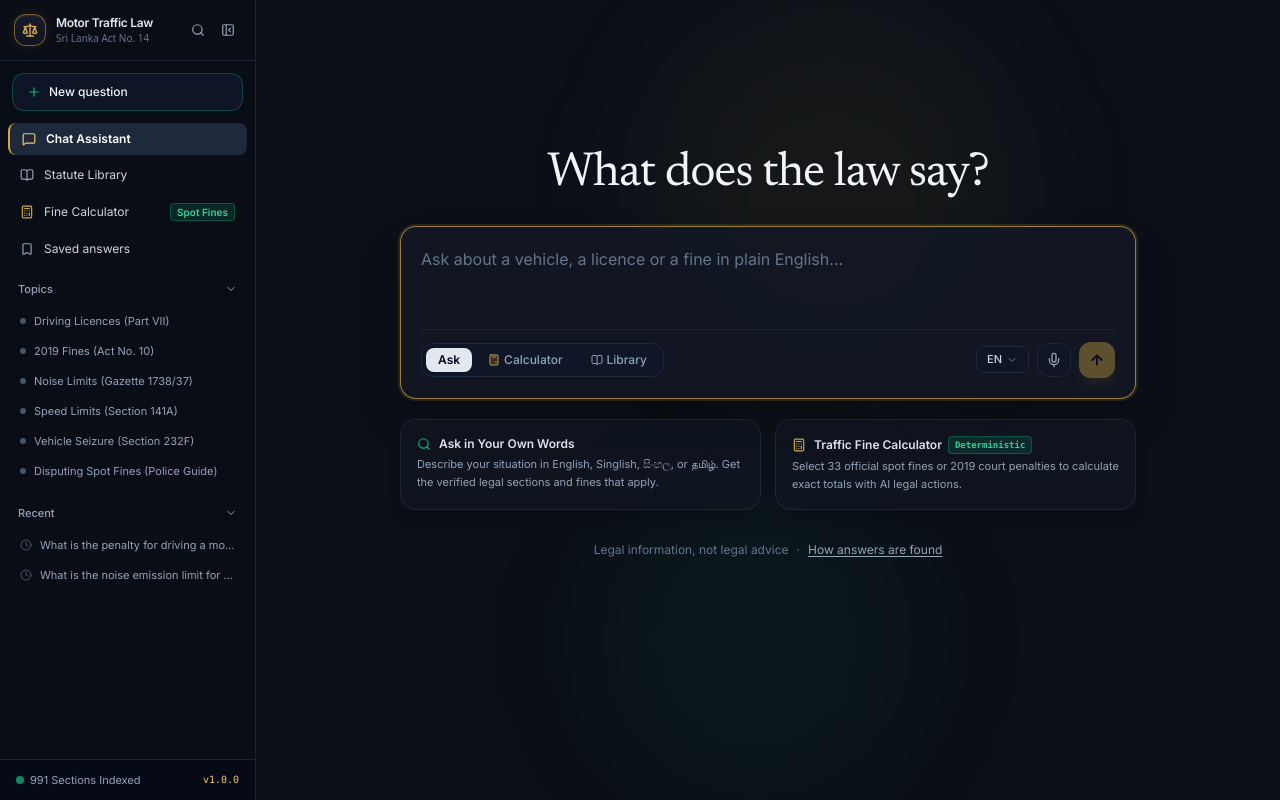
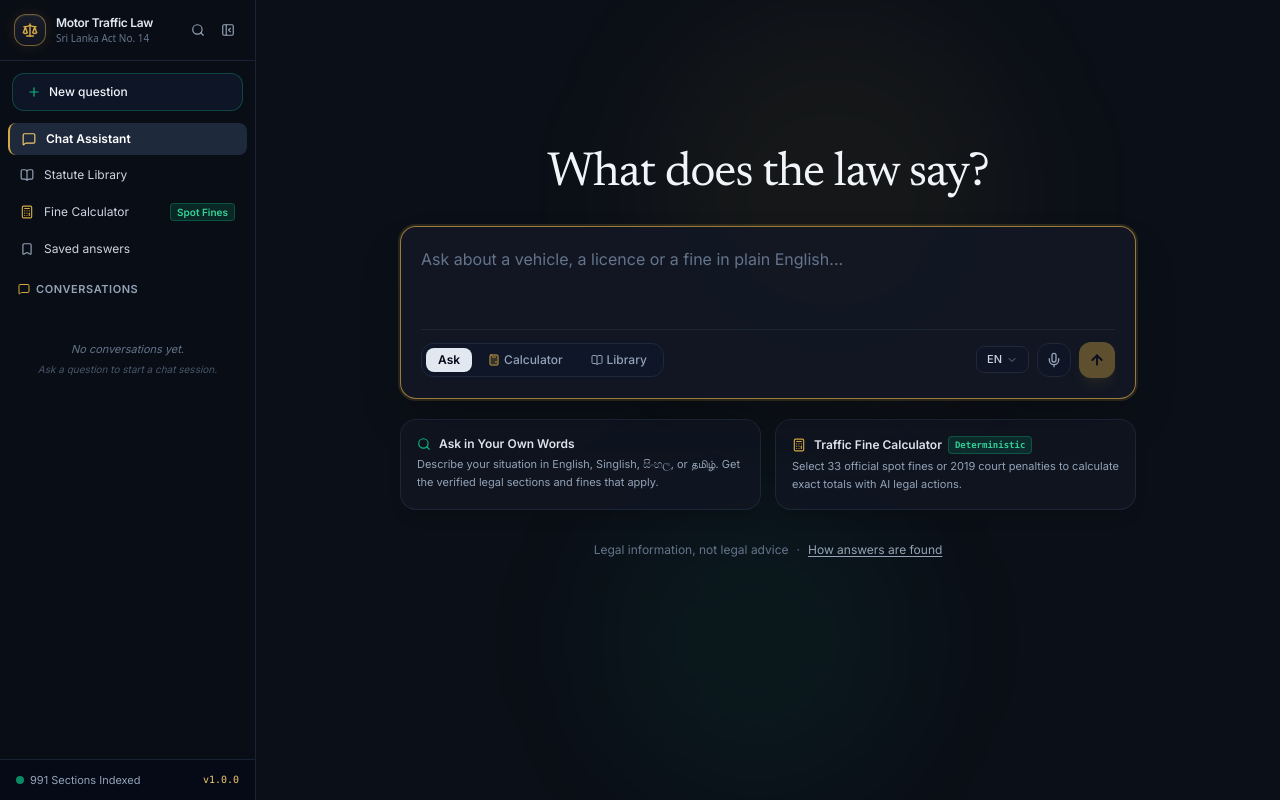
Before and after one commit to isuruamarasingheu/rag-motor-traffic, a React (Vite) app in the folder frontend/: page / in a window 1280 px wide. Built offline with nearby package versions, Linux system fonts and the light colour scheme.

Commit message:
feat: persist multi-turn chat sessions in LocalStorage and show Conversations in left sidebar

```diff
--- a/frontend/src/App.jsx
+++ b/frontend/src/App.jsx
@@ -17,7 +17,18 @@ export default function App() {
   const [error, setError] = useState(null);
   const [sidebarCollapsed, setSidebarCollapsed] = useState(false);
 
-  // Chat conversation stream state (independent stateless queries presented as a flowing chat)
+  // Chat sessions state with LocalStorage persistence
+  const [sessions, setSessions] = useState(() => {
+    try {
+      const saved = localStorage.getItem('rag_mta_sessions');
+      return saved ? JSON.parse(saved) : [];
+    } catch {
+      return [];
+    }
+  });
+  const [currentSessionId, setCurrentSessionId] = useState(null);
+
+  // Current session's active chat stream of turns
   const [chatStream, setChatStream] = useState([]);
   const [activeTurnId, setActiveTurnId] = useState(null);
   const [isSourceSidebarOpen, setIsSourceSidebarOpen] = useState(false);
@@ -28,19 +39,7 @@ export default function App() {
   // Scroll ref for chat stream
   const messagesEndRef = useRef(null);
 
-  // History & Saved Answers with LocalStorage persistence
-  const [history, setHistory] = useState(() => {
-    try {
-      const saved = localStorage.getItem('rag_mta_history');
-      return saved ? JSON.parse(saved) : [
-        { question: 'What is the penalty for driving a motor vehicle without a valid driving licence?' },
-        { question: 'What is the noise emission limit for a motorcycle silencer under the law?' },
-      ];
-    } catch {
-      return [];
-    }
-  });
-
+  // Saved answers bookmarks
   const [savedAnswers, setSavedAnswers] = useState(() => {
     try {
       const saved = localStorage.getItem('rag_mta_saved');
@@ -50,14 +49,16 @@ export default function App() {
     }
   });
 
+  // Sync sessions to LocalStorage
   useEffect(() => {
     try {
-      localStorage.setItem('rag_mta_history', JSON.stringify(history));
+      localStorage.setItem('rag_mta_sessions', JSON.stringify(sessions));
     } catch (e) {
-      console.error(e);
+      console.error('Failed to save sessions to localStorage:', e);
     }
-  }, [history]);
+  }, [sessions]);
 
+  // Sync saved answers bookmarks to LocalStorage
   useEffect(() => {
     try {
       localStorage.setItem('rag_mta_saved', JSON.stringify(savedAnswers));
@@ -82,27 +83,59 @@ export default function App() {
       return;
     }
 
+    let activeSessionId = currentSessionId;
+    if (!activeSessionId) {
+      activeSessionId = `sess_${Date.now()}`;
+      setCurrentSessionId(activeSessionId);
+    }
+
+    const shortTitle = cleanQ.length > 38 ? cleanQ.slice(0, 38).trim() + '...' : cleanQ;
     const turnId = Date.now().toString();
+
+    const newTurn = {
+      id: turnId,
+      question: cleanQ,
+      result: null,
+      loading: true,
+      error: null,
+    };
+
     setLoading(true);
     setError(null);
-    setQuestion(''); // Immediately clear input field so follow-up bar is fresh
-    setCurrentView('chat'); // Always ensure chat view is active when asking
+    setQuestion(''); // Immediately clear input field
+    setCurrentView('chat');
 
-    // Append new turn to chat stream
-    setChatStream((prev) => [
-      ...prev,
-      {
-        id: turnId,
-        question: cleanQ,
-        result: null,
-        loading: true,
-        error: null,
-      },
-    ]);
+    // Append new turn to active chatStream
+    setChatStream((prev) => [...prev, newTurn]);
     setActiveTurnId(turnId);
 
+    // Save new turn into sessions in LocalStorage
+    setSessions((prev) => {
+      const existing = prev.find((s) => s.id === activeSessionId);
+      if (existing) {
+        return prev.map((s) =>
+          s.id === activeSessionId
+            ? {
+                ...s,
+                updatedAt: Date.now(),
+                turns: [...s.turns, newTurn],
+              }
+            : s
+        );
+      } else {
+        const newSession = {
+          id: activeSessionId,
+          title: shortTitle,
+          createdAt: Date.now(),
+          updatedAt: Date.now(),
+          turns: [newTurn],
+        };
+        return [newSession, ...prev];
+      }
+    });
+
     try {
-      // Independent, clean RAG retrieval from official corpus (stateless per turn)
+      // Independent, clean RAG retrieval from official corpus (stateless per query)
       const response = await fetch('/ask', {
         method: 'POST',
         headers: {
@@ -126,7 +159,7 @@ export default function App() {
 
       const data = await response.json();
 
-      // Populate completed result for this specific turn
+      // Populate completed result for this specific turn in chatStream
       setChatStream((prev) =>
         prev.map((turn) =>
           turn.id === turnId
@@ -135,11 +168,22 @@ export default function App() {
         )
       );
 
-      // Add to recent history (unique, max 12)
-      setHistory((prev) => {
-        const filtered = prev.filter((item) => item.question !== cleanQ);
-        return [{ question: cleanQ, status: data.status }, ...filtered].slice(0, 12);
-      });
+      // Populate completed result for this specific turn in sessions
+      setSessions((prev) =>
+        prev.map((s) =>
+          s.id === activeSessionId
+            ? {
+                ...s,
+                updatedAt: Date.now(),
+                turns: s.turns.map((turn) =>
+                  turn.id === turnId
+                    ? { ...turn, result: data, loading: false }
+                    : turn
+                ),
+              }
+            : s
+        )
+      );
     } catch (err) {
       const errMsg = err.message || 'Failed to connect to the legal assistant backend.';
       setError(errMsg);
@@ -150,20 +194,47 @@ export default function App() {
             : turn
         )
       );
+      setSessions((prev) =>
+        prev.map((s) =>
+          s.id === activeSessionId
+            ? {
+                ...s,
+                turns: s.turns.map((turn) =>
+                  turn.id === turnId
+                    ? { ...turn, loading: false, error: errMsg }
+                    : turn
+                ),
+              }
+            : s
+        )
+      );
     } finally {
       setLoading(false);
     }
   };
 
-  const handleSelectQuery = (q) => {
-    setQuestion('');
+  const handleSelectSession = (sessionId) => {
+    const target = sessions.find((s) => s.id === sessionId);
+    if (!target) return;
+    setCurrentSessionId(target.id);
+    setChatStream(target.turns || []);
+    const lastTurn = target.turns?.[target.turns.length - 1];
+    setActiveTurnId(lastTurn ? lastTurn.id : null);
+    setIsSourceSidebarOpen(false);
     setCurrentView('chat');
-    handleAsk(null, q);
+  };
+
+  const handleDeleteSession = (sessionId) => {
+    setSessions((prev) => prev.filter((s) => s.id !== sessionId));
+    if (currentSessionId === sessionId) {
+      handleNewQuestion();
+    }
   };
 
   const handleNewQuestion = () => {
     setQuestion('');
     setError(null);
+    setCurrentSessionId(null);
     setChatStream([]);
     setActiveTurnId(null);
     setIsSourceSidebarOpen(false);
@@ -194,9 +265,11 @@ export default function App() {
         <Sidebar
           activeView={currentView}
           onNavigate={(view) => setCurrentView(view)}
-          onSelectQuery={handleSelectQuery}
           onNewQuestion={handleNewQuestion}
-          history={history}
+          sessions={sessions}
+          activeSessionId={currentSessionId}
+          onSelectSession={handleSelectSession}
+          onDeleteSession={handleDeleteSession}
           savedCount={savedAnswers.length}
           collapsed={sidebarCollapsed}
           setCollapsed={setSidebarCollapsed}
@@ -238,7 +311,7 @@ export default function App() {
             onRemove={(idx) => setSavedAnswers((prev) => prev.filter((_, i) => i !== idx))}
             onSelect={(q) => {
               setCurrentView('chat');
-              handleSelectQuery(q);
+              handleAsk(null, q);
             }}
             onBackToChat={() => setCurrentView('chat')}
           />
@@ -325,7 +398,7 @@ export default function App() {
                               <span className="relative inline-flex rounded-full h-2 w-2 bg-[#d4a843]" />
                             </span>
                             <span className="tracking-wide">
-                              Consulting 991 sections & verifying statutory citations...
+                              Consulting 991 sections &amp; verifying statutory citations...
                             </span>
                           </div>
                         </div>
--- a/frontend/src/components/Sidebar.jsx
+++ b/frontend/src/components/Sidebar.jsx
@@ -1,58 +1,28 @@
-import React, { useState } from 'react';
+import React from 'react';
 import {
   Plus,
   BookOpen,
   Bookmark,
   Calculator,
-  ChevronDown,
-  ChevronRight,
   Search,
   PanelLeftClose,
-  Clock,
   MessageSquare,
+  Trash2,
 } from 'lucide-react';
 import GoldenScaleLogo from './GoldenScaleLogo';
-
-const TOPIC_PRESETS = [
-  {
-    title: 'Driving Licences (Part VII)',
-    query: 'What is the penalty for driving a motor vehicle without a valid driving licence?',
-  },
-  {
-    title: '2019 Fines (Act No. 10)',
-    query: 'What are the fines under Motor Traffic Amendment Act No 10 of 2019?',
-  },
-  {
-    title: 'Noise Limits (Gazette 1738/37)',
-    query: 'What is the noise emission limit for a motorcycle silencer under the law?',
-  },
-  {
-    title: 'Speed Limits (Section 141A)',
-    query: 'What are the penalties for speeding over the speed limit?',
-  },
-  {
-    title: 'Vehicle Seizure (Section 232F)',
-    query: 'Can a police officer seize or detain my vehicle on the road?',
-  },
-  {
-    title: 'Disputing Spot Fines (Police Guide)',
-    query: 'Can I contest or appeal a traffic fine issued by the police?',
-  },
-];
 
 export default function Sidebar({
   activeView = 'chat',
   onNavigate,
-  onSelectQuery,
   onNewQuestion,
-  history = [],
+  sessions = [],
+  activeSessionId = null,
+  onSelectSession,
+  onDeleteSession,
   savedCount = 0,
   collapsed,
   setCollapsed,
 }) {
-  const [topicsOpen, setTopicsOpen] = useState(true);
-  const [recentOpen, setRecentOpen] = useState(true);
-
   if (collapsed) {
     return (
       <aside className="w-16 bg-[#090d15] text-slate-300 flex flex-col h-full border-r border-slate-800/80 items-center py-4 space-y-6 flex-shrink-0 select-none">
@@ -78,7 +48,8 @@ export default function Sidebar({
         <nav className="flex flex-col items-center gap-4 flex-1">
           <button
             onClick={() => onNavigate('chat')}
-            className={`p-2.5 rounded-xl transition ${activeView === 'chat'
+            className={`p-2.5 rounded-xl transition ${
+              activeView === 'chat'
                 ? 'bg-[#d4a843]/20 text-[#f0c96a] border border-[#d4a843]/40'
                 : 'hover:bg-slate-800 text-slate-400 hover:text-white'
             }`}
@@ -89,18 +60,20 @@ export default function Sidebar({
 
           <button
             onClick={() => onNavigate('library')}
-            className={`p-2.5 rounded-xl transition ${activeView === 'library'
+            className={`p-2.5 rounded-xl transition ${
+              activeView === 'library'
                 ? 'bg-[#d4a843]/20 text-[#f0c96a] border border-[#d4a843]/40'
                 : 'hover:bg-slate-800 text-slate-400 hover:text-white'
             }`}
-            title="Statute Library (Data Explorer)"
+            title="Statute Library"
           >
             <BookOpen className="w-4 h-4" />
           </button>
 
           <button
             onClick={() => onNavigate('calculator')}
-            className={`p-2.5 rounded-xl transition ${activeView === 'calculator'
+            className={`p-2.5 rounded-xl transition ${
+              activeView === 'calculator'
                 ? 'bg-[#d4a843]/20 text-[#f0c96a] border border-[#d4a843]/40'
                 : 'hover:bg-slate-800 text-slate-400 hover:text-white'
             }`}
@@ -111,7 +84,8 @@ export default function Sidebar({
 
           <button
             onClick={() => onNavigate('saved')}
-            className={`p-2.5 rounded-xl transition relative ${activeView === 'saved'
+            className={`p-2.5 rounded-xl transition relative ${
+              activeView === 'saved'
                 ? 'bg-[#d4a843]/20 text-[#f0c96a] border border-[#d4a843]/40'
                 : 'hover:bg-slate-800 text-slate-400 hover:text-white'
             }`}
@@ -149,7 +123,7 @@ export default function Sidebar({
           <button
             onClick={() => onNavigate('library')}
             className="p-1.5 rounded-lg hover:text-white hover:bg-slate-800/80 transition"
-            title="Explore 991 Sections"
+            title="Explore 991 Sections in Library"
           >
             <Search className="w-3.5 h-3.5" />
           </button>
@@ -177,56 +151,60 @@ export default function Sidebar({
         </button>
       </div>
 
-      {/* Main Navigation Tabs: Chat, Statute Library, Fine Calculator, Saved Answers */}
+      {/* Main Navigation Tabs */}
       <div className="px-2 space-y-1">
         <button
           onClick={() => onNavigate('chat')}
-          className={`w-full flex items-center justify-between px-3 py-2 rounded-lg text-xs transition text-left group ${activeView === 'chat'
+          className={`w-full flex items-center justify-between px-3 py-2 rounded-lg text-xs transition text-left group ${
+            activeView === 'chat'
               ? 'bg-slate-800 text-white font-semibold border-l-2 border-[#d4a843]'
               : 'text-slate-300 hover:text-white hover:bg-slate-800/60'
           }`}
         >
           <div className="flex items-center gap-2.5">
             <MessageSquare
-              className={`w-3.5 h-3.5 transition ${activeView === 'chat'
+              className={`w-3.5 h-3.5 transition ${
+                activeView === 'chat'
                   ? 'text-[#f0c96a]'
                   : 'text-slate-400 group-hover:text-[#d4a843]'
               }`}
             />
             <span>Chat Assistant</span>
           </div>
-
         </button>
 
         <button
           onClick={() => onNavigate('library')}
-          className={`w-full flex items-center justify-between px-3 py-2 rounded-lg text-xs transition text-left group ${activeView === 'library'
+          className={`w-full flex items-center justify-between px-3 py-2 rounded-lg text-xs transition text-left group ${
+            activeView === 'library'
               ? 'bg-slate-800 text-white font-semibold border-l-2 border-[#d4a843]'
               : 'text-slate-300 hover:text-white hover:bg-slate-800/60'
           }`}
         >
           <div className="flex items-center gap-2.5">
             <BookOpen
-              className={`w-3.5 h-3.5 transition ${activeView === 'library'
+              className={`w-3.5 h-3.5 transition ${
+                activeView === 'library'
                   ? 'text-[#f0c96a]'
                   : 'text-slate-400 group-hover:text-[#d4a843]'
               }`}
             />
             <span>Statute Library</span>
           </div>
-
         </button>
 
         <button
           onClick={() => onNavigate('calculator')}
-          className={`w-full flex items-center justify-between px-3 py-2 rounded-lg text-xs transition text-left group ${activeView === 'calculator'
+          className={`w-full flex items-center justify-between px-3 py-2 rounded-lg text-xs transition text-left group ${
+            activeView === 'calculator'
               ? 'bg-slate-800 text-white font-semibold border-l-2 border-[#d4a843]'
               : 'text-slate-300 hover:text-white hover:bg-slate-800/60'
           }`}
         >
           <div className="flex items-center gap-2.5">
             <Calculator
-              className={`w-3.5 h-3.5 text-[#d4a843] ${activeView === 'calculator' ? 'scale-110' : ''
+              className={`w-3.5 h-3.5 text-[#d4a843] ${
+                activeView === 'calculator' ? 'scale-110' : ''
               }`}
             />
             <span>Fine Calculator</span>
@@ -238,14 +216,16 @@ export default function Sidebar({
 
         <button
           onClick={() => onNavigate('saved')}
-          className={`w-full flex items-center justify-between px-3 py-2 rounded-lg text-xs transition text-left group ${activeView === 'saved'
+          className={`w-full flex items-center justify-between px-3 py-2 rounded-lg text-xs transition text-left group ${
+            activeView === 'saved'
               ? 'bg-slate-800 text-white font-semibold border-l-2 border-[#d4a843]'
               : 'text-slate-300 hover:text-white hover:bg-slate-800/60'
           }`}
         >
           <div className="flex items-center gap-2.5">
             <Bookmark
-              className={`w-3.5 h-3.5 transition ${activeView === 'saved'
+              className={`w-3.5 h-3.5 transition ${
+                activeView === 'saved'
                   ? 'text-[#f0c96a]'
                   : 'text-slate-400 group-hover:text-[#d4a843]'
               }`}
@@ -260,77 +240,74 @@ export default function Sidebar({
         </button>
       </div>
 
-      {/* Accordions Container */}
-      <div className="flex-1 overflow-y-auto px-2 py-3 space-y-4 text-xs">
-        {/* Topics Accordion */}
-        <div className="space-y-1">
-          <button
-            onClick={() => setTopicsOpen(!topicsOpen)}
-            className="w-full flex items-center justify-between px-2.5 py-1 text-[11px] font-medium text-slate-400 hover:text-slate-200 transition"
-          >
-            <span>Topics</span>
-            {topicsOpen ? (
-              <ChevronDown className="w-3 h-3" />
-            ) : (
-              <ChevronRight className="w-3 h-3" />
-            )}
-          </button>
-
-          {topicsOpen && (
-            <div className="space-y-0.5 pt-0.5">
-              {TOPIC_PRESETS.map((t, idx) => (
-                <button
-                  key={idx}
-                  onClick={() => {
-                    onNavigate('chat');
-                    onSelectQuery(t.query);
-                  }}
-                  className="w-full flex items-center gap-2 px-3 py-1.5 rounded-lg text-slate-400 hover:text-slate-200 hover:bg-slate-800/40 text-left transition truncate text-[11px]"
-                >
-                  <span className="w-1.5 h-1.5 rounded-full bg-slate-600 flex-shrink-0" />
-                  <span className="truncate">{t.title}</span>
-                </button>
-              ))}
+      {/* Conversations (Chat Sessions) List */}
+      <div className="flex-1 overflow-y-auto px-2 py-3 space-y-2 text-xs">
+        <div className="flex items-center justify-between px-2.5 py-1 text-[11px] font-semibold text-slate-400 uppercase tracking-wider">
+          <div className="flex items-center gap-1.5">
+            <MessageSquare className="w-3 h-3 text-[#d4a843]" />
+            <span>Conversations</span>
           </div>
+          {sessions.length > 0 && (
+            <span className="text-[10px] font-mono px-1.5 py-0.2 rounded-full bg-slate-800 text-slate-400">
+              {sessions.length}
+            </span>
           )}
         </div>
 
-        {/* Recent Accordion */}
         <div className="space-y-1">
-          <button
-            onClick={() => setRecentOpen(!recentOpen)}
-            className="w-full flex items-center justify-between px-2.5 py-1 text-[11px] font-medium text-slate-400 hover:text-slate-200 transition"
-          >
-            <span>Recent</span>
-            {recentOpen ? (
-              <ChevronDown className="w-3 h-3" />
-            ) : (
-              <ChevronRight className="w-3 h-3" />
-            )}
-          </button>
-
-          {recentOpen && (
-            <div className="space-y-0.5 pt-0.5">
-              {history.length === 0 ? (
-                <div className="px-3 py-2 text-[11px] text-slate-600 italic">
-                  No questions asked yet
+          {sessions.length === 0 ? (
+            <div className="px-3 py-8 text-center text-[11px] text-slate-500 italic space-y-1">
+              <p>No conversations yet.</p>
+              <p className="text-[10px] text-slate-600">Ask a question to start a chat session.</p>
             </div>
           ) : (
-                history.slice(0, 8).map((h, idx) => (
-                  <button
-                    key={idx}
+            sessions.map((sess) => {
+              const isActive = activeSessionId === sess.id && activeView === 'chat';
+              return (
+                <div
+                  key={sess.id}
                   onClick={() => {
                     onNavigate('chat');
-                      onSelectQuery(h.question);
+                    if (onSelectSession) onSelectSession(sess.id);
                   }}
-                    className="w-full flex items-center gap-2 px-3 py-1.5 rounded-lg text-slate-400 hover:text-slate-200 hover:bg-slate-800/40 text-left transition truncate text-[11px] group"
+                  className={`group relative flex items-center justify-between gap-2 px-3 py-2 rounded-xl cursor-pointer transition select-none ${
+                    isActive
+                      ? 'bg-slate-800 text-white font-medium border border-[#d4a843]/40 shadow-sm'
+                      : 'text-slate-300 hover:text-white hover:bg-slate-800/60 border border-transparent'
+                  }`}
+                  title={sess.title}
                 >
-                    <Clock className="w-3 h-3 text-slate-600 group-hover:text-slate-400 flex-shrink-0" />
-                    <span className="truncate">{h.question}</span>
+                  <div className="flex items-center gap-2.5 min-w-0 flex-1">
+                    <MessageSquare
+                      className={`w-3.5 h-3.5 flex-shrink-0 transition ${
+                        isActive ? 'text-[#f0c96a]' : 'text-slate-500 group-hover:text-slate-300'
+                      }`}
+                    />
+                    <div className="min-w-0 flex-1">
+                      <span className="text-xs truncate block leading-snug">
+                        {sess.title}
+                      </span>
+                      <span className="text-[10px] text-slate-500 block">
+                        {sess.turns?.length || 1} {sess.turns?.length === 1 ? 'question' : 'questions'}
+                      </span>
+                    </div>
+                  </div>
+
+                  {/* Delete Session Button (Visible on hover) */}
+                  <button
+                    type="button"
+                    onClick={(e) => {
+                      e.stopPropagation();
+                      if (onDeleteSession) onDeleteSession(sess.id);
+                    }}
+                    className="opacity-0 group-hover:opacity-100 p-1 rounded-md text-slate-500 hover:text-rose-400 hover:bg-slate-900/80 transition flex-shrink-0"
+                    title="Delete conversation"
+                  >
+                    <Trash2 className="w-3 h-3" />
                   </button>
-                ))
-              )}
                 </div>
+              );
+            })
           )}
         </div>
       </div>
```
Also changed, not shown: frontend/src/components/ResponseCard.jsx (+6 -12 lines). Lines whose indentation alone changed are shown as unchanged.
